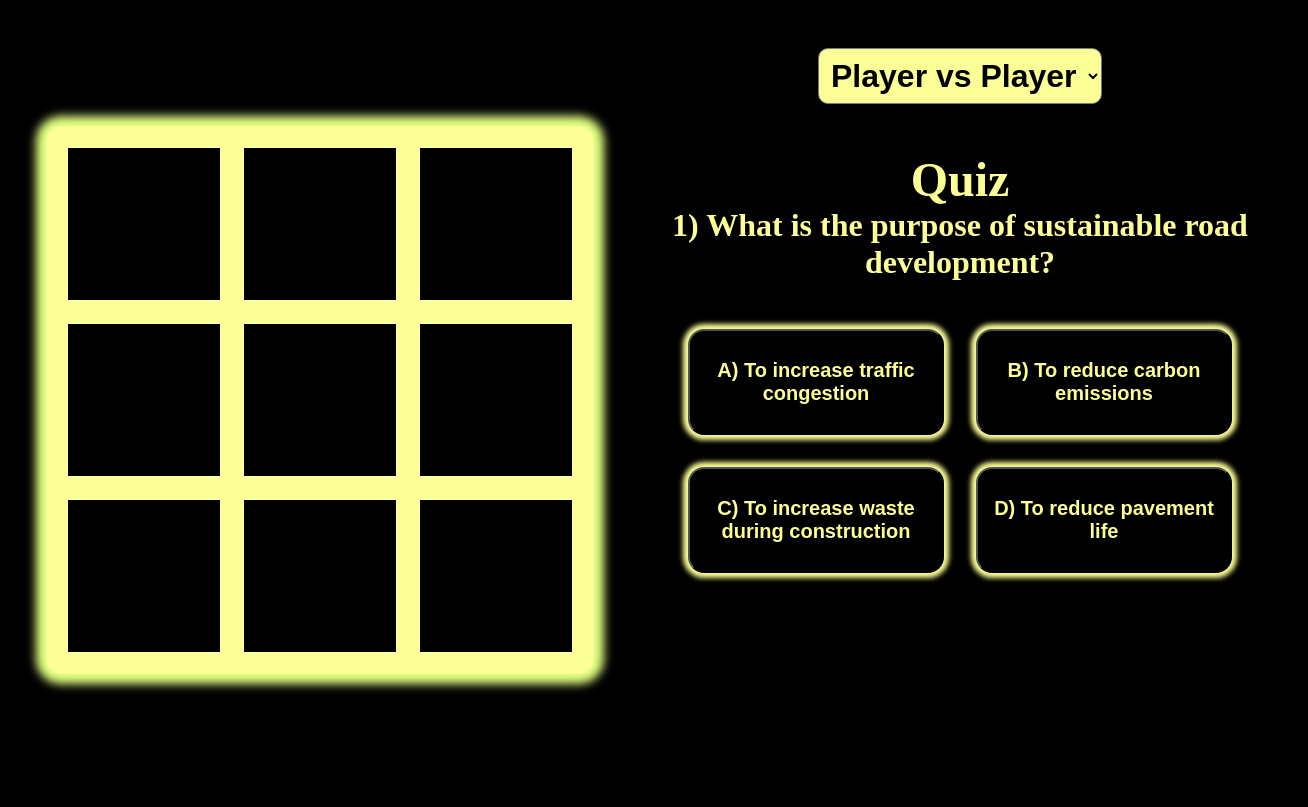
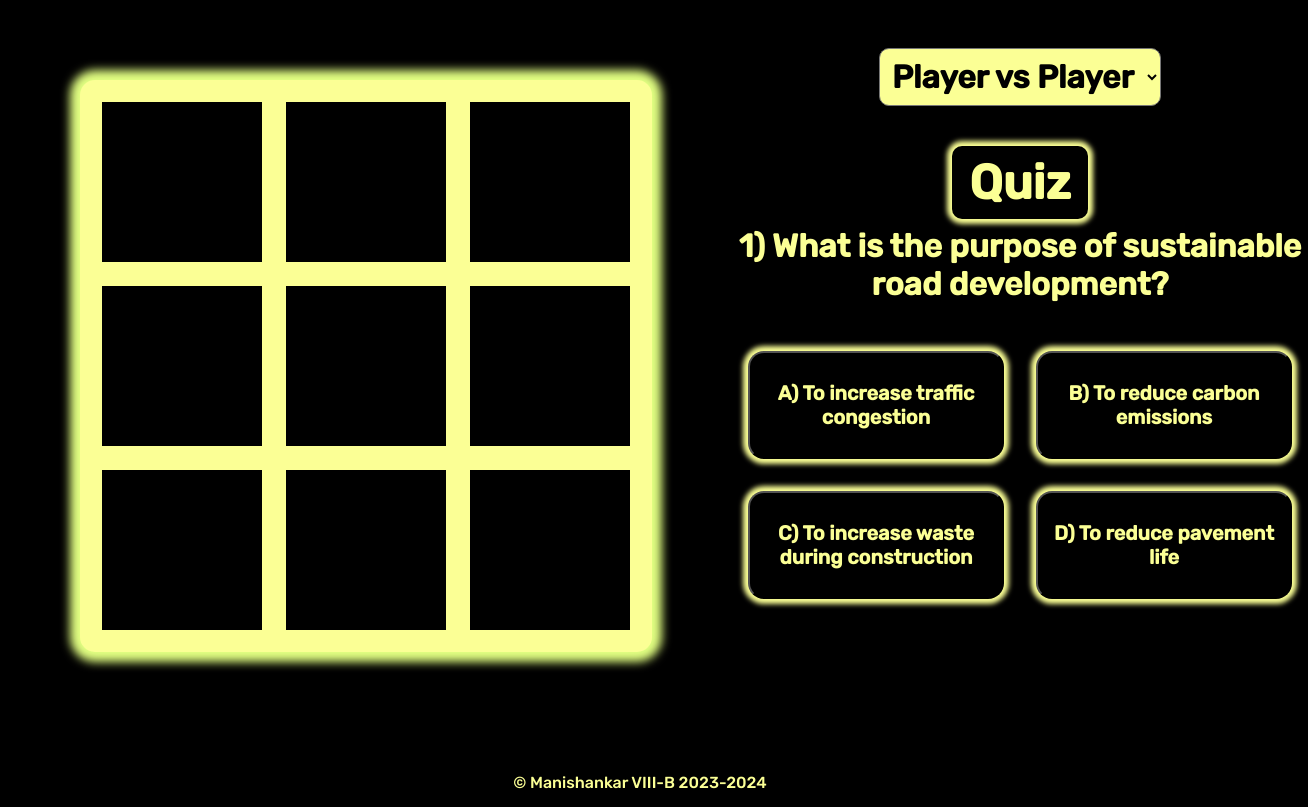
Before and after one commit to Mani-cwaf/TicTacToe, a website built with Vite: page QuizTacToe/index.html in a window 1280 px wide. Shown: the whole page, 1308 px wide, since content can reach past the window. Built offline with nearby package versions, Linux system fonts and the light colour scheme.

Commit message:
added stuff

```diff
--- a/QuizTacToe/index.html
+++ b/QuizTacToe/index.html
@@ -39,6 +39,7 @@
         </div>
         <h1 class="result"></h1>
     </div>
+    <footer>© Manishankar VIII-B 2023-2024</footer>
 
 </body>
 
--- a/QuizTacToe/src/main.js
+++ b/QuizTacToe/src/main.js
@@ -56,11 +56,25 @@ let quizCorrect = false;
 let correctAnswers = 0;
 let totalAnswers = 0;
 
+let quizIndex = 0;
+let correctIndex = 0;
+
 let gameType = gameTypeEl.value;
 gameTypeEl.addEventListener('change', () => {
-    if (!gameStarted) {
-        gameType = gameTypeEl.value;
+    if (gameStarted) {
+        endGame(PLAYERS['none']);
+        board = new Board();
+        game = true;
+        gameStarted = false;
+        // reload textures on screen.
+        quizEl.style.display = quizElold;
+        resultEl.innerHTML = '';
+        reloadAssets();
+
+        quizIndex = 0;
+        newQuestion();
     }
+    gameType = gameTypeEl.value;
 })
 
 
@@ -187,9 +201,12 @@ function endGame(winner) {
     } else if (winner === PLAYERS['none']) {
         winnerResult = 'Draw!';
     }
-    winnerResult += `<br> Correct answers: ${correctAnswers}/${totalAnswers}, ${(correctAnswers / totalAnswers) * 100}%`;
+    winnerResult += `<br> Correct answers: ${correctAnswers}/${totalAnswers}, ${Math.round((correctAnswers / totalAnswers) * 100)}%`;
     quizEl.style.display = 'none';
     resultEl.innerHTML = winnerResult;
+    quizIndex = 0;
+    correctIndex = 0;
+
     game = false;
     return true;
 }
@@ -229,7 +246,8 @@ function play(cellIndex) {
         board = new Board();
         game = true;
         gameStarted = false;
-        gameType = gameTypeEl.value;
+        totalAnswers = 0;
+        correctAnswers = 0;
         // reload textures on screen.
         quizEl.style.display = quizElold;
         resultEl.innerHTML = '';
@@ -481,7 +499,112 @@ const questions = [
                 correct: false
             }
         ]
-    }
+    },
+    {
+        question: 'Since 2016, how many Sutainable goals are included in MDGs',
+        options: [
+            {
+                option: '15',
+                correct: false
+            },
+            {
+                option: '16',
+                correct: false
+            },
+            {
+                option: '17',
+                correct: true
+            },
+            {
+                option: '20',
+                correct: false
+            }
+        ]
+    },
+    {
+        question: 'Any adulterated elements leak into the ground, filtration, and are carried into a groundwater reservoir is known as _',
+        options: [
+            {
+                option: 'Land contamination',
+                correct: false
+            },
+            {
+                option: 'Water pollution',
+                correct: true
+            },
+            {
+                option: 'Noise pollution',
+                correct: false
+            },
+            {
+                option: 'Air pollution',
+                correct: false
+            }
+        ]
+    },
+    {
+        question: 'After mining, the huge holes left behind are used for _',
+        options: [
+            {
+                option: 'Wastewater storage',
+                correct: false
+            },
+            {
+                option: 'Waste and water storage',
+                correct: false
+            },
+            {
+                option: 'Waste storage',
+                correct: false
+            },
+            {
+                option: 'Waste disposal',
+                correct: true
+            }
+        ]
+    },
+    {
+        question: 'Mercury and lead are toxic elements that cause _',
+        options: [
+            {
+                option: 'Land contamination',
+                correct: true
+            },
+            {
+                option: 'Noise pollution',
+                correct: false
+            },
+            {
+                option: 'Air pollution',
+                correct: false
+            },
+            {
+                option: 'Water pollution',
+                correct: false
+            }
+        ]
+    },
+    {
+        question: 'What does a firm seek for whenever the price of the mineral remains high?',
+        options: [
+            {
+                option: 'New countries',
+                correct: false
+            },
+            {
+                option: 'Remains the same',
+                correct: false
+            },
+            {
+                option: 'New miners',
+                correct: false
+            },
+            {
+                option: 'New deposits',
+                correct: true
+            }
+        ]
+    },
 ]
 
 let quiz = true;
@@ -512,14 +635,12 @@ const show = () => {
 
 const letters = ['A', 'B', 'C', 'D'];
 
-let i = 0;
-let correctIndex = 0;
 const newQuestion = () => {
-    if (i >= questions.length) {
-        i = 0
+    if (quizIndex >= questions.length) {
+        quizIndex = 0;
     }
-    const currentquestion = questions[i];
-    questionEl.innerHTML = `${i + 1}) ${currentquestion['question']}`;
+    const currentquestion = questions[quizIndex];
+    questionEl.innerHTML = `${quizIndex + 1}) ${currentquestion['question']}`;
 
     for (let j = 0; j < optionsEl.length; j++) {
         optionsEl[j].innerHTML = `${letters[j]}) ${currentquestion['options'][j]['option']}`;
@@ -527,7 +648,7 @@ const newQuestion = () => {
             correctIndex = j;
         }
     }
-    i++;
+    quizIndex++;
 }
 newQuestion();
 
@@ -545,6 +666,9 @@ const guess = (guessIndex) => {
             if (quiz) {
                 show();
             }
+            if (gameType == 'player') {
+                playerMove = playerMove == PLAYERS['circle'] ? PLAYERS['cross'] : PLAYERS['circle'];
+            }
         }, 500);
     }
     clear();
--- a/QuizTacToe/src/style.css
+++ b/QuizTacToe/src/style.css
@@ -1,3 +1,5 @@
+@import url('https://fonts.googleapis.com/css2?family=Rubik:wght@500&display=swap');
+
 :root {
     --contrast: rgb(251, 255, 149);
 }
@@ -11,13 +13,18 @@ body {
     background-color: black;
     overflow: hidden;
     grid-template-columns: repeat(2, 1fr);
+    font-family: 'Rubik';
+}
+
+body * {
+    font-family: 'Rubik';
 }
 
 .container {
     display: grid;
     width: fit-content;
     height: fit-content;
-    margin: auto;
+    margin: 5rem;
 
     border: 10px solid var(--contrast);
     border-radius: 15px;
@@ -32,8 +39,8 @@ body {
     display: flex;
     align-items: center;
     justify-content: center;
-    width: 9.5rem;
-    height: 9.5rem;
+    width: 10rem;
+    height:10rem;
     margin: 0.75rem;
     padding: 0;
     background-color: black;
@@ -87,10 +94,15 @@ option {
 
 .quiz-title {
     text-align: center;
+    width: 8rem;
     font-size: 3rem;
     font-weight: 900;
     color: var(--contrast);
     margin: 1rem 0 0 0;
+    box-shadow: 0 0 5px 5px var(--contrast);
+    border-radius: 10px;
+    margin: 0.5rem;
+    padding: 0.5rem 0.25rem 0.5rem 0.25rem;
 }
 
 .question {
@@ -125,3 +137,12 @@ option {
     font-size: 5rem;
     font-weight: 600;
 }
+
+footer {
+    color: var(--contrast);
+    position: absolute;
+    width: 100vw;
+    font-size: 1rem;
+    bottom: 0.5rem;
+    text-align: center;
+}
```
Also changed, not shown: QuizTacToe/dist/assets/index-6JzeS-Y3.js (added), QuizTacToe/dist/assets/index-BKftOw8A.js (deleted), QuizTacToe/dist/assets/index-FYcKQhYm.css (deleted), QuizTacToe/dist/assets/index-t0LSreZN.css (added), QuizTacToe/dist/index.html.
